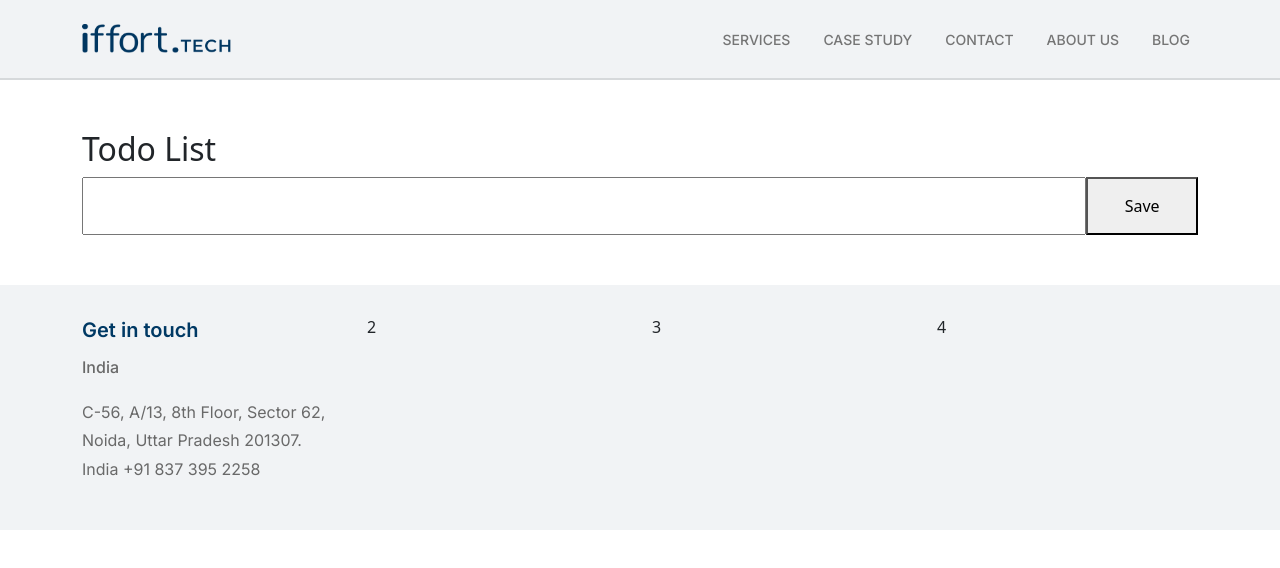
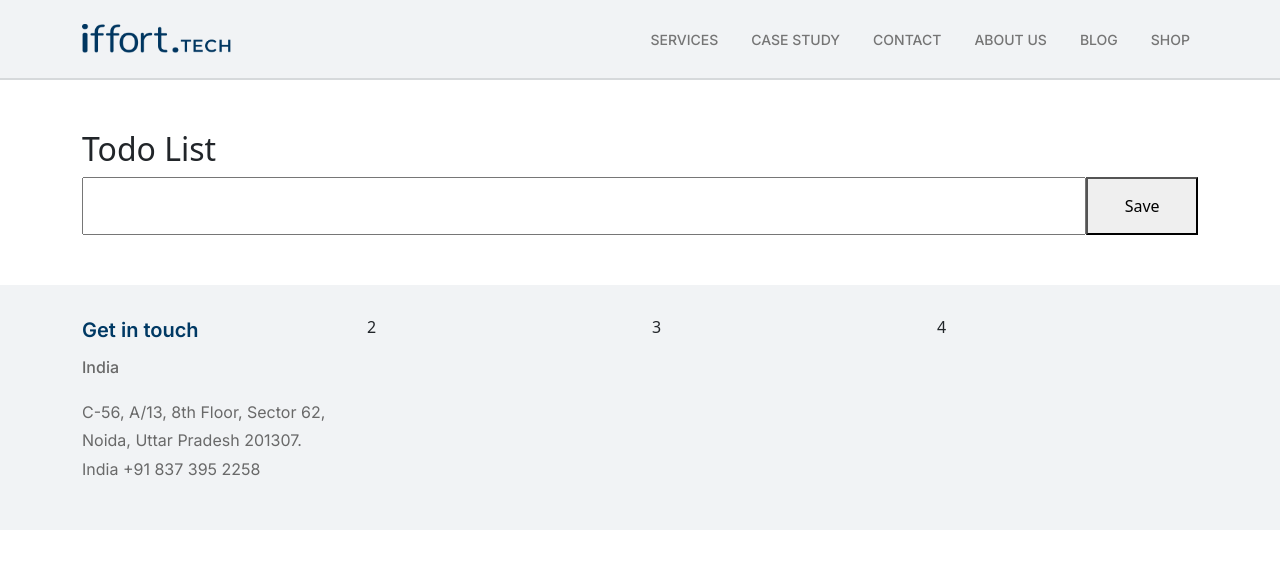
Before and after one commit to pradeepnegi8979/react-project, a React (Create React App) app in the folder react-project-app/: page / in a window 1280 px wide. Shown: the top 568 px of the page. Built offline with nearby package versions, Linux system fonts and the light colour scheme.

Commit message:
Add files via upload

```diff
--- a/react-project-app/src/common/Header.js
+++ b/react-project-app/src/common/Header.js
@@ -32,6 +32,9 @@ function Header() {
             <LinkContainer to="/blogs">
               <Nav.Link>Blog </Nav.Link>
             </LinkContainer>
+            <LinkContainer to="/shops">
+              <Nav.Link>Shop </Nav.Link>
+            </LinkContainer>
           </Nav>
         </Navbar.Collapse>
       </Container>
```
